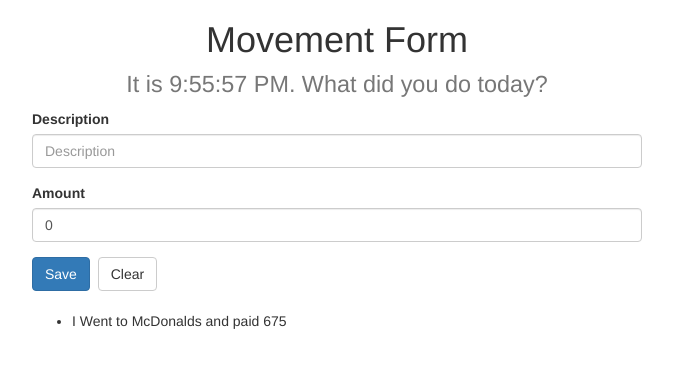
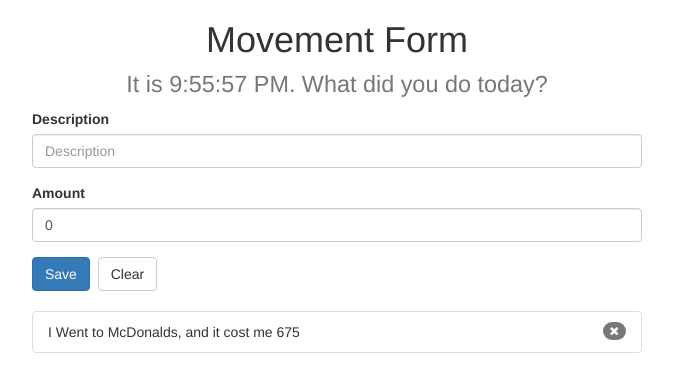
Before and after one commit to andrese03/my-accounting, a React (Create React App) app: page / in a window 1280 px wide. Shown: the top 392 px of the page, without its empty margins (303-976 px from the left). Built offline with nearby package versions, Linux system fonts and the light colour scheme.

Commit message:
Inclusion of font-awesome. Added logic to clear form and remove elements. Some bugs already on the removeMovement function.

```diff
--- a/package.json
+++ b/package.json
@@ -4,6 +4,7 @@
   "private": true,
   "dependencies": {
     "bootstrap": "^3.3.7",
+    "font-awesome": "^4.7.0",
     "lodash": "^4.17.4",
     "react": "^16.1.1",
     "react-dom": "^16.1.1",
--- a/src/App.js
+++ b/src/App.js
@@ -1,4 +1,6 @@
 import React, { Component } from 'react';
+import 'bootstrap/dist/css/bootstrap.min.css';
+import 'font-awesome/css/font-awesome.min.css';
 import logo from './logo.svg';
 import './App.css';
 import MovementForm from './MovementForm.js'
@@ -6,8 +8,8 @@ import MovementForm from './MovementForm.js'
 class App extends Component {
   render() {
     return (
-      <div class="container-fluid">
-        <div class="row">
+      <div className="container-fluid">
+        <div className="row">
           <div className="col-sm-6 col-sm-offset-3">
             <MovementForm />
           </div>
--- a/src/MovementForm.js
+++ b/src/MovementForm.js
@@ -1,6 +1,6 @@
 import React, { Component } from 'react';
 import * as _ from 'lodash';
-import 'bootstrap/dist/css/bootstrap.min.css';
+
 
 class MovementForm extends Component {
 
@@ -21,7 +21,7 @@ class MovementForm extends Component {
     };
 
     // List of Movements
-    this.state.movements =  [{id: 1, description: 'Went to McDonalds', amount: 675}];
+    this.state.movements =  [{id: new Date(), description: 'Went to McDonalds', amount: 675}];
 
   }
 
@@ -59,7 +59,17 @@ class MovementForm extends Component {
     this.setState({
       movements: [...this.state.movements, movement]
     });
+    this.setState({
+      description: '',
+      amount: 0
+    });
+  }
 
+  removeMovement(id) {
+    console.log(id);
+    this.setState({
+      movements: _.reject(this.state.movement, (x, i) => x.id === id)
+    })
   }
 
   // Set values to nested and non nested variables
@@ -92,13 +102,13 @@ class MovementForm extends Component {
           <small> It is {this.state.date.toLocaleTimeString()}. What did you do today?</small>
         </h1>
         <form>
-          <div class="form-group">
-            <label for="description">Description</label>
+          <div className="form-group">
+            <label htmlFor="description">Description</label>
             <input type="text" className="form-control" name="description" placeholder="Description" value={this.state.description} onChange={this.handleChange}/>
           </div>
 
-          <div class="form-group">
-            <label for="amount">Amount</label>
+          <div className="form-group">
+            <label htmlFor="amount">Amount</label>
             <input type="number" className="form-control" name="amount" placeholder="Amount" value={this.state.amount} onChange={this.handleChange}/>
           </div>
 
@@ -109,10 +119,15 @@ class MovementForm extends Component {
 
         <br/>
 
-        <ul>
-        {this.state.movements.map((m, i) => {
-          return <li key={m.id}> I {m.description} and paid {m.amount} </li>
-        })}
+        <ul className="list-group">
+        {this.state.movements.map((m, i) =>
+            <li className="list-group-item" key={m.id}>
+              I {m.description}, and it cost me {m.amount}
+              <span className="badge" style={{cursor:'pointer'}} onClick={() => this.removeMovement(m.id)}>
+                <i className="fa fa-times"></i>
+              </span>
+            </li>
+        )}
         </ul>
 
       </div>
```
Also changed, not shown: 1 other file (tests, documents, lock files or other folders).
